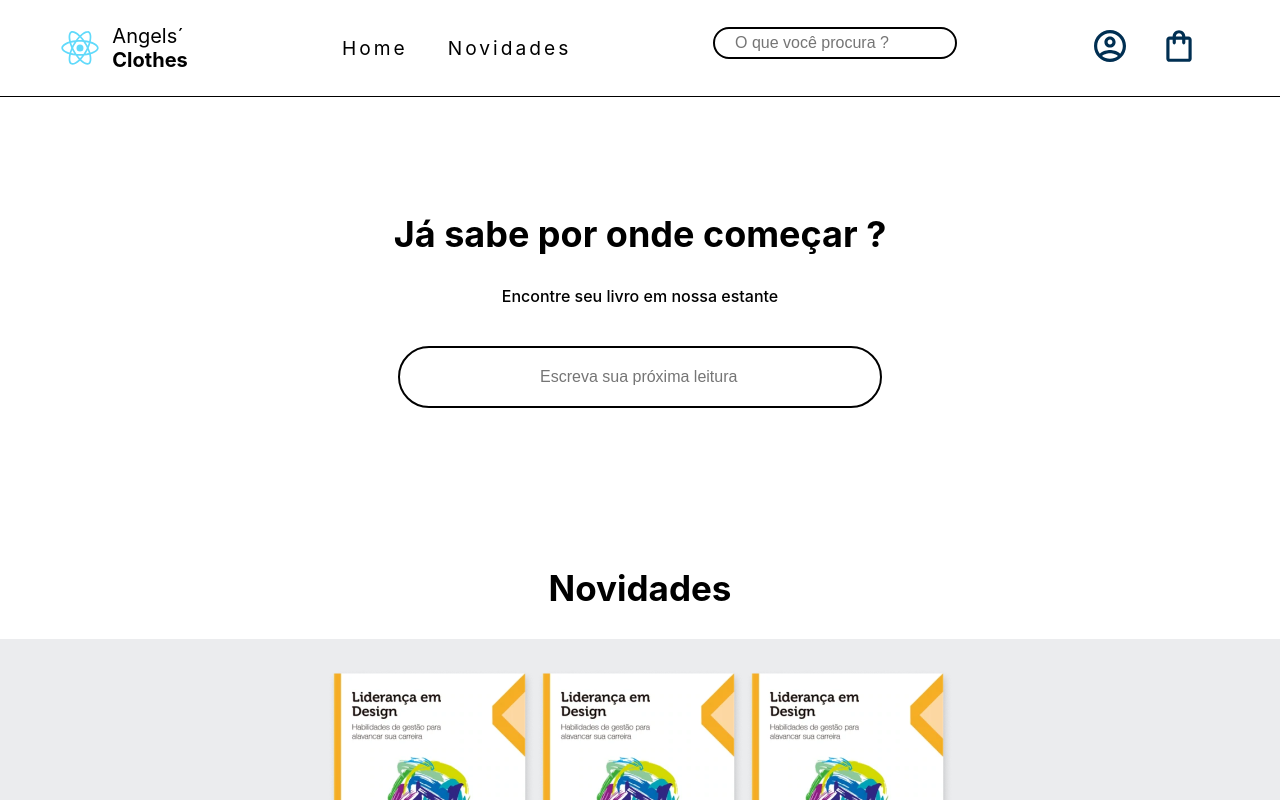
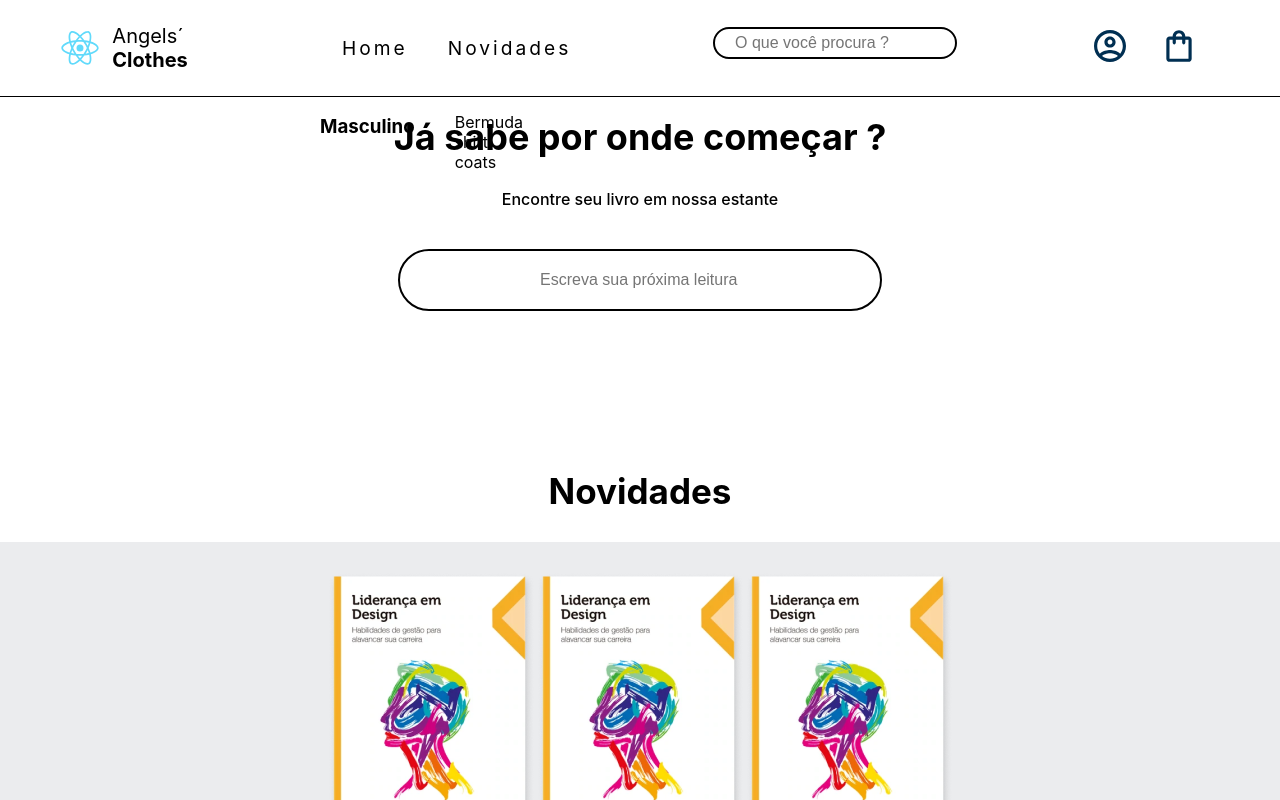
Before and after one commit to Richke2005/Biblioteca-js, a React (Create React App) app: page / in a window 1280 px wide. Shown: the top 800 px of the page. Built offline with nearby package versions, Linux system fonts and the light colour scheme.

Commit message:
add ClotheWindow on design of site - 07/07

```diff
--- /dev/null
+++ b/src/components/ClothesWindow/clotheswindow.js
@@ -0,0 +1,39 @@
+import categorys from './dataClothes'
+import Styled from 'styled-components'
+import { motion } from 'framer-motion'
+
+const FloatContainer = Styled.div`
+position:fixed;
+width: 100%;
+top: 12vh;
+display: flex;
+justify-content: center;
+`
+const CategoryContainer = Styled(motion.div)`
+display: flex;
+width: 50%;
+`
+
+function CategoryWindow() {
+
+    return(
+        <FloatContainer>
+        <CategoryContainer
+        initial={{opacity: 0}}
+        animate={{opacity: 1}}
+        transition={{delay: .5}}>
+        <h3>Masculino</h3>
+
+            <ul>
+             {
+             categorys.map( (category) => (
+                <li>{category.type}</li>
+             ))
+             }
+            </ul>
+        </CategoryContainer>
+        </FloatContainer>
+    )
+}
+
+export default CategoryWindow
--- /dev/null
+++ b/src/components/ClothesWindow/dataClothes.js
@@ -0,0 +1,24 @@
+
+
+const category = [
+    {
+        sex: 'male',
+        type: "Bermuda",
+        age: "adult"
+
+    },
+    {
+        sex: 'male',
+        type: "shirt",
+        age: "adult"
+
+    },
+    {
+        sex: 'male',
+        type: "coats",
+        age: "adult"
+
+    }
+]
+
+export default category
--- a/src/components/Header/index.js
+++ b/src/components/Header/index.js
@@ -13,6 +13,7 @@ justify-content: space-around;
 align-items: center;
 background-color: white;
 border-bottom: solid 1px black;
+position:fixed;
 `
 
 const containerVariants = {
--- a/src/components/UltimosLançamentos/index.js
+++ b/src/components/UltimosLançamentos/index.js
@@ -27,7 +27,7 @@ function UltimosLancamentos() {
             >Novidades</Titulo>
             <NovosLivrosContainer>
                 {livros.map( livro => (
-            <img src={livro.src}/>
+            <img src={livro.src} alt="imagem de livros em estoque"/>
            ))}
             </NovosLivrosContainer>
         </UltimosLancamentosContainer>
--- a/src/components/iconsHeader/style.css
+++ /dev/null
@@ -1,6 +0,0 @@
-
-.icon-img{
-    padding: 10px;
-    margin-right: 5px;
-    cursor: pointer;
-}
--- a/src/components/optionsHeader/index.js
+++ b/src/components/optionsHeader/index.js
@@ -1,4 +1,5 @@
 import Styled from 'styled-components'
+import ClothesWindow from '../ClothesWindow/clotheswindow'
 import { Link } from 'react-router-dom'
 
 const Opcao = Styled.li`
@@ -21,7 +22,8 @@ function optionsHeader () {
     return (
         <Opcoes>
           <Opcao>
-            <Link to="/">Home</Link>
+            <Link to="/"
+            >Home</Link>
           </Opcao>
           <Opcao>
             <Link to="/novidades">Novidades</Link>
--- a/src/components/pesquisa/index.js
+++ b/src/components/pesquisa/index.js
@@ -59,7 +59,7 @@ function Pesquisa () {
             {livrosPesquisados.map( livro => (
                 <Resultado>
                     <p>{livro.nome}</p>
-                    <img src={livro.src}/>
+                    <img src={livro.src} alt="resultado da pesquisa"/>
                 </Resultado>
             ))}
         </PesquisaContainer>
--- a/src/screens/home.jsx
+++ b/src/screens/home.jsx
@@ -2,6 +2,7 @@ import Pesquisa from '../components/pesquisa'
 import UltimosLancamentos from '../components/UltimosLançamentos/index'
 import CardRecomenda from '../components/CardRecomenda/index'
 import ImagemLivro from '../images/livro2.png'
+import CategoryWindow from '../components/ClothesWindow/clotheswindow'
 import Styled from 'styled-components'
 
 const AppContainer = Styled.div`
@@ -13,6 +14,7 @@ const AppContainer = Styled.div`
 function Home() {
   return (
     <AppContainer>
+     <CategoryWindow/>
      <Pesquisa/>
     <UltimosLancamentos/>
     <CardRecomenda
```
